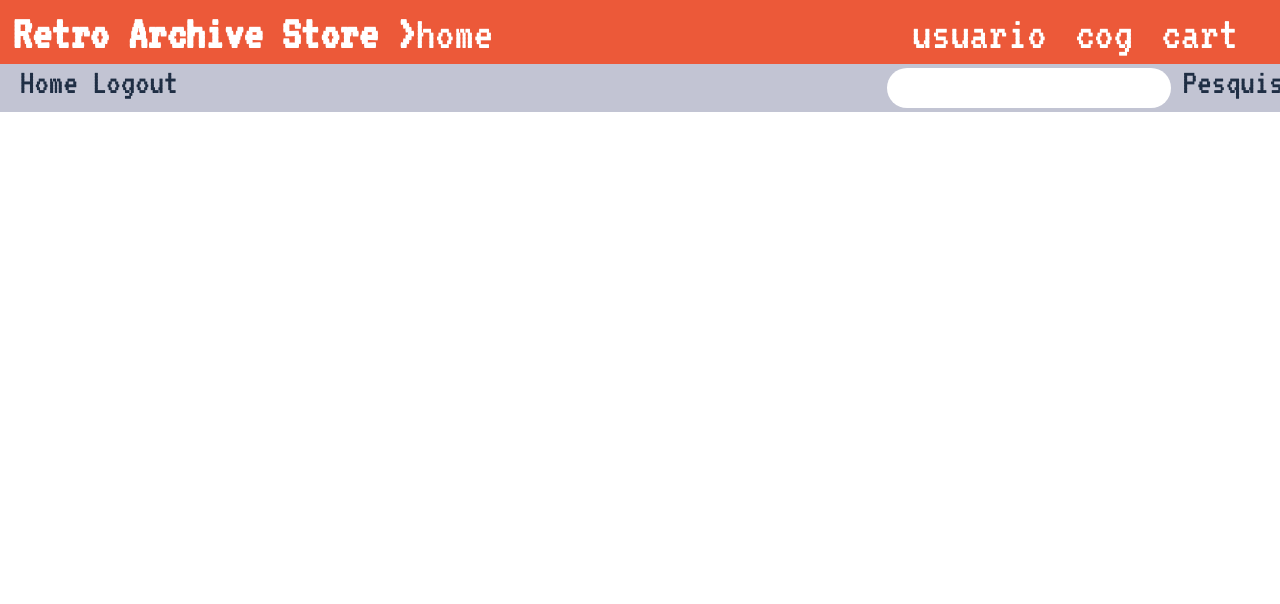
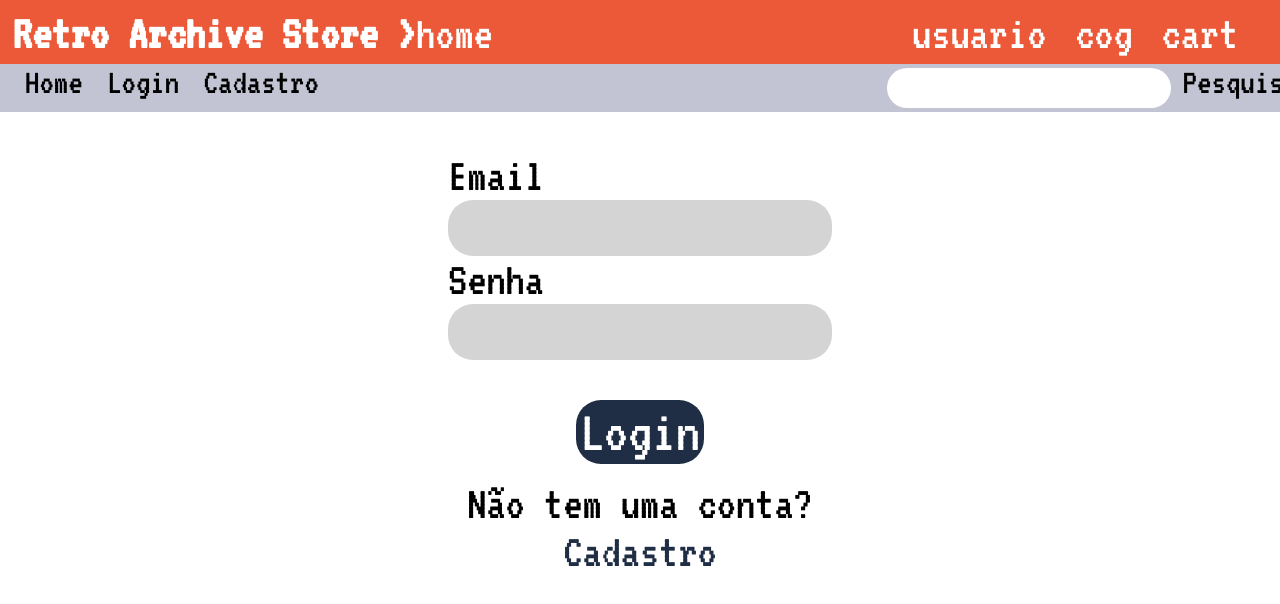
Before and after one commit to NotorioGrande/SCC019-2022-Web, a React (Create React App) app in the folder milestone_2/: page /login in a window 1280 px wide. Shown: the top 604 px of the page. Built offline with nearby package versions, Linux system fonts and the light colour scheme; the HTML template or start-up script is replaced by a standard one.

Commit message:
pagina de login feita, header com links

```diff
--- a/milestone_2/src/App.jsx
+++ b/milestone_2/src/App.jsx
@@ -1,9 +1,18 @@
 import './App.css';
 import Header from './components/Header';
+import { BrowserRouter as Router, Routes, Route } from 'react-router-dom';
+import Login from './components/Login';
+
 function App() {
   return (
     <div className="App">
-      <Header location="home" name="usuario" logged />
+      <Router>
+      <Header location="home" name="usuario"  />
+        <Routes>
+            <Route path="/" />
+            <Route path="login" element={<Login />}/>
+        </Routes>
+      </Router>
     </div>
   );
 }
--- a/milestone_2/src/components/Header.css
+++ b/milestone_2/src/components/Header.css
@@ -1,13 +1,19 @@
 @import "colors.css";
+@import "sizes.css";
 *{
     margin: 0;
     padding: 0;
     box-sizing: border-box;
 }
 
+.link{
+    text-decoration: none;
+    color: inherit;
+}
 
 nav{
     position: fixed;
+    top: 0;
     font-family: 'VT323', monospace;
     width: 100vw;
 }
@@ -16,7 +22,7 @@ nav{
 .parte-vermelha{
     width: 100%;
     background-color: var(--red);
-    height: 8vh;
+    height: var(--altura-vermelha);
     padding: 10px 0px;
     display: flex;
     color: white;
@@ -29,7 +35,7 @@ nav{
 
 .parte-cinza{
     width: 100%;
-    height: 6vh;
+    height: var(--altura-cinza);
     color: var(--darkBlue);
     background-color: var(--gray);
     display: flex;
--- a/milestone_2/src/components/Header.jsx
+++ b/milestone_2/src/components/Header.jsx
@@ -1,4 +1,5 @@
 import React from 'react';
+import { Link } from 'react-router-dom';
 import "./Header.css"
 const Header = ({location, name, logged}) => {
     return (
@@ -17,13 +18,13 @@ const Header = ({location, name, logged}) => {
             </div>
             <div className='parte-cinza'>
                 <div className="parte-esquerda-wrapper">
-                <span>Home</span>
+                <Link className='link' to="/">Home</Link>
          {/* logica para mostrar botoes diferentes se estiver logado ou nao */}
                 {(logged ? (
                 <span>Logout</span>) :
                 (<>
-                <span>Login</span>
-                <span>Cadastro</span>
+                <Link className='link' to='/login'>Login</Link>
+                <Link className='link' to='/cadastro'>Cadastro</Link>
                 </>))}
                 </div>
 
--- /dev/null
+++ b/milestone_2/src/components/Login.css
@@ -0,0 +1,52 @@
+@import "./colors.css";
+@import "./sizes.css";
+.login-form{
+    /*O margin top precisa de no minimo o tamanho do header (14 vh) */
+    margin-top: calc(var(--altura-header) + 5vh);
+    font-size: 6vh;
+    font-family: 'VT323';
+}
+
+.campo, .login-button {
+
+    border-radius: 25px;
+    border: none;
+}
+
+.campo{
+    background-color: var(--form-gray);
+    width: 30vw;
+    height: 7vh;
+    font-size: 5vh;
+    padding: 0 1vw;
+}
+.email, .senha{
+    margin-left: calc(50vw - 30vw/2);
+
+}
+.login-button{
+    color: white;
+    background-color: var(--dark-blue);
+    height: 8vh;
+    width: 10vw;
+    font-size: 7.5vh;
+    font-family: 'VT323', Arial, Helvetica, sans-serif;
+    margin-left: calc(50vw - 10vw/2);
+    margin-top: 5vh;
+
+
+}
+
+.sem-conta{
+    margin-top: 2vh;
+    font-family: 'VT323';
+    font-size: 6vh;
+    text-align: center;
+
+}
+
+.cadastro{
+    text-decoration: none;
+    color: var(--dark-blue);
+
+}
--- /dev/null
+++ b/milestone_2/src/components/Login.jsx
@@ -0,0 +1,29 @@
+import React from 'react';
+import { Link } from 'react-router-dom';
+import "./Login.css"
+const Login = () => {
+    return (
+        <>
+        <div className="login-form">
+                <div className="email">
+                    <p>Email</p>
+                    <input type="email" name="email" id="" className='campo'/>
+                </div>
+                <div className="senha">
+                    <p>Senha</p>
+                    <input type="password" name="senha" id="" className='campo'/>
+                </div>
+                <button className='login-button'>Login</button>
+        </div>
+        <div className='sem-conta'>
+            <p>Não tem uma conta?</p>
+            <Link className='cadastro' to="/cadastro">Cadastro</Link>
+
+        </div>
+
+        </>
+
+      );
+}
+
+export default Login;
--- a/milestone_2/src/components/colors.css
+++ b/milestone_2/src/components/colors.css
@@ -1,7 +1,8 @@
 :root {
     --red: #EC5939;
-    --darkBlue: #1F2E44;
-    --gray: #C2C4D3
+    --dark-blue: #1F2E44;
+    --gray: #C2C4D3;
+    --form-gray: #d4d4d4;
 
 
 }
--- /dev/null
+++ b/milestone_2/src/components/sizes.css
@@ -0,0 +1,7 @@
+:root{
+    --altura-vermelha : 8vh;
+    --altura-cinza : 6vh;
+    --altura-header : calc(var(--altura-cinza) + var(--altura-vermelha));
+
+
+}
```
Also changed, not shown: milestone_2/public/index.html (+0 -10 lines).
